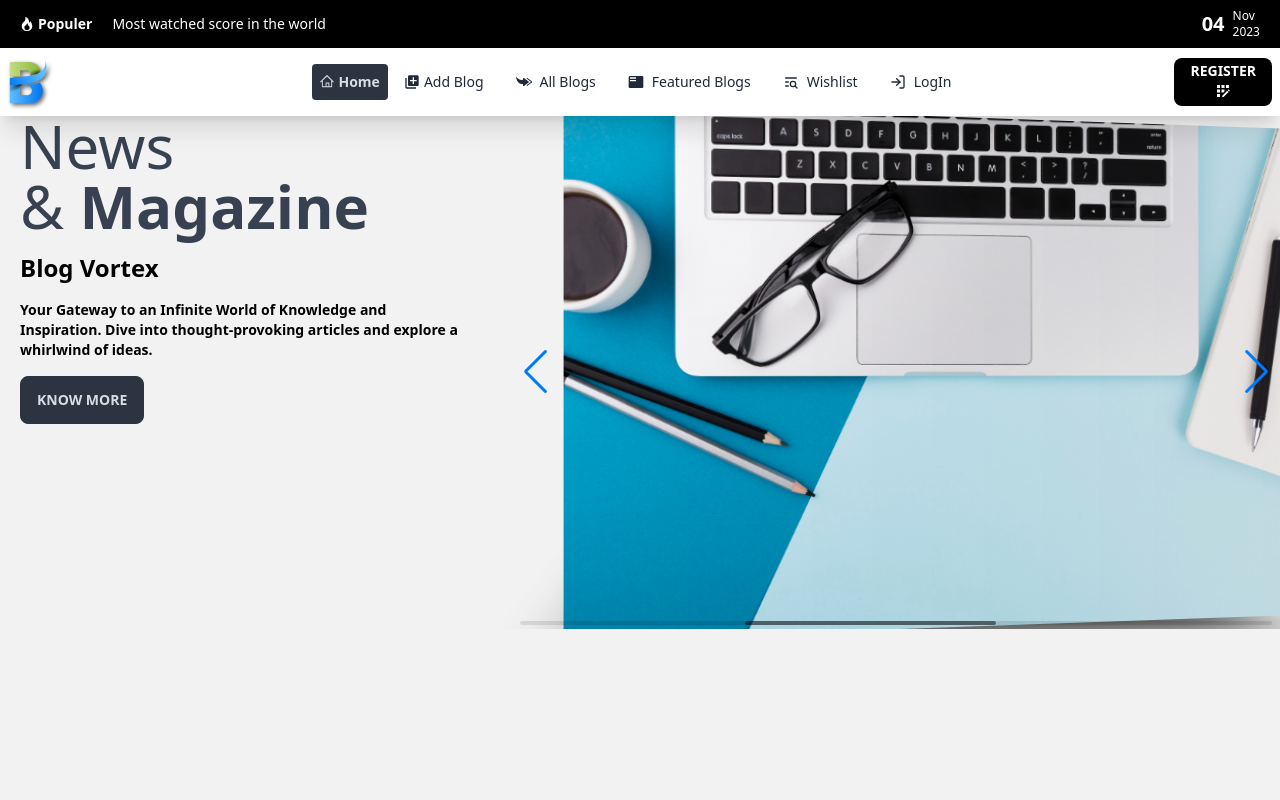
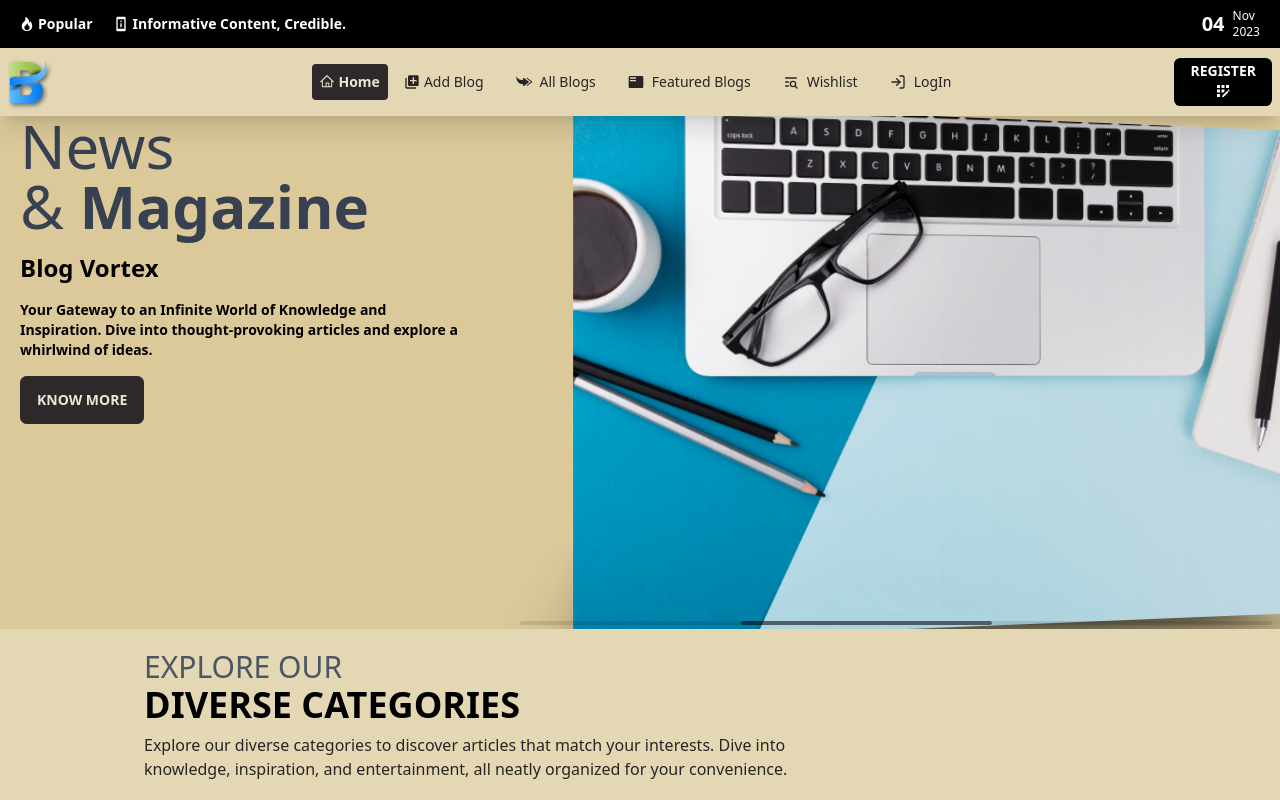
Before and after one commit to junayet4o12/blog-vortex, a React (Vite) app: page / in a window 1280 px wide. Shown: the top 800 px of the page. Built offline with nearby package versions, Linux system fonts and the light colour scheme; no server answers.

Commit message:
something added and project has done

```diff
--- a/src/Components/Home/Banner.jsx
+++ b/src/Components/Home/Banner.jsx
@@ -22,7 +22,7 @@ const Banner = () => {
         <div>
             <div
 
-                className=" min-h-screen bg-base-200 pb-7 lg:pb-0">
+                className=" bg-base-200 pb-7 lg:pb-0">
                 <div className="flex flex-col lg:justify-between lg:flex-row-reverse overflow-hidden  gap-10 lg:gap-0 relative">
                     <div
 
@@ -31,7 +31,7 @@ const Banner = () => {
                             modules={[Navigation, Scrollbar, A11y, EffectCube, Autoplay]}
                             spaceBetween={50}
                             slidesPerView={1}
-                            navigation
+
                             effect="cube"
 
                             scrollbar={{ draggable: true }}
--- a/src/Components/Navbar/Navbar1.jsx
+++ b/src/Components/Navbar/Navbar1.jsx
@@ -1,12 +1,38 @@
 // import React from 'react';
 import { useEffect, useState } from 'react';
 import { BsFire } from 'react-icons/bs';
-
+import { LiaBuromobelexperte, LiaConnectdevelop } from 'react-icons/lia';
+import { MdPermDeviceInformation, MdNotificationsActive, MdBrowserUpdated } from 'react-icons/md';
+import { FaConnectdevelop, FaBuromobelexperte } from 'react-icons/fa6';
+import './Navbar2.css'
 const Navbar1 = () => {
     // const [currentTime, setcurrentTime] = useState('_ _: _ _: _ _')
     const [currentdate, setcurrentdate] = useState('DD')
     const [currentmonth, setcurrentmonth] = useState('MM')
     const [currentyear, setcurrentyear] = useState('YY')
+
+    // eslint-disable-next-line react-hooks/exhaustive-deps
+    const textTitles = ["Expert Writers, Engaging.", " Informative Content, Credible.", "Active Community Engagement.", "Regular Updates, Connection.", "Connect: Blog Vortex."];
+    // const logo = [<GrUserExpert></GrUserExpert>, <MdPermDeviceInformation></MdPermDeviceInformation>, <MdNotificationsActive></MdNotificationsActive>, <GrDocumentUpdate></GrDocumentUpdate>, <FaConnectdevelop></FaConnectdevelop>];
+    const [currentTextIndex, setCurrentTextIndex] = useState(0);
+
+    useEffect(() => {
+        const timer = setTimeout(() => {
+            if (currentTextIndex < textTitles.length - 1) {
+
+                setTimeout(() => {
+                    setCurrentTextIndex(currentTextIndex + 1);
+
+                }, 500);
+            }
+            else {
+                setCurrentTextIndex(0);
+            }
+        }, 3000);
+
+
+        return () => clearTimeout(timer);
+    }, [currentTextIndex, textTitles]);
     useEffect(() => {
 
         const intervelId = setInterval(() => {
@@ -39,8 +65,17 @@ const Navbar1 = () => {
         <div>
             <nav className="bg-black text-white flex justify-between p-2 px-5">
                 <div className='flex gap-5 justify-center items-center'>
-                    <h3 className='text-sm font-bold flex  items-center gap-1'><BsFire></BsFire> <span>Populer</span></h3>
-                    <h2 className='text-sm font-medium'>Most watched score in the world</h2>
+                    <h3 className='text-sm font-bold flex  items-center gap-1'><BsFire></BsFire> <span>Popular</span></h3>
+                    {/* <h2 className='text-sm font-medium'>Most watched score in the world</h2> */}
+                    <p className={` text-sm font-bold hidden sm:flex gap-1 text-white items-center `}>
+                        <span className='text-base font-bold'>
+                            {currentTextIndex === 0 && <LiaBuromobelexperte></LiaBuromobelexperte>}
+                            {currentTextIndex === 1 && <MdPermDeviceInformation></MdPermDeviceInformation>}
+                            {currentTextIndex === 2 && <MdNotificationsActive></MdNotificationsActive>}
+                            {currentTextIndex === 3 && <MdBrowserUpdated></MdBrowserUpdated>}
+                            {currentTextIndex === 4 && <LiaConnectdevelop></LiaConnectdevelop>}
+                        </span>
+                        {textTitles[currentTextIndex]}</p>
                 </div>
                 <div>
                     <div className='flex  items-center gap-2'>
--- a/src/Components/Navbar/Navbar2.css
+++ b/src/Components/Navbar/Navbar2.css
@@ -11,3 +11,13 @@ li .active{
   font-weight: 600;
   padding: 8px 8px;
 }
+
+.text-animation {
+  opacity: 1;
+  transition: opacity 0.5s;
+}
+
+.text-hidden {
+  opacity: 0;
+  transition: opacity 0.5s;
+}
--- a/tailwind.config.js
+++ b/tailwind.config.js
@@ -8,4 +8,7 @@ export default {
     extend: {},
   },
   plugins: [require("daisyui")],
+  daisyui: {
+    themes: ['retro'],
+  },
 }
```
